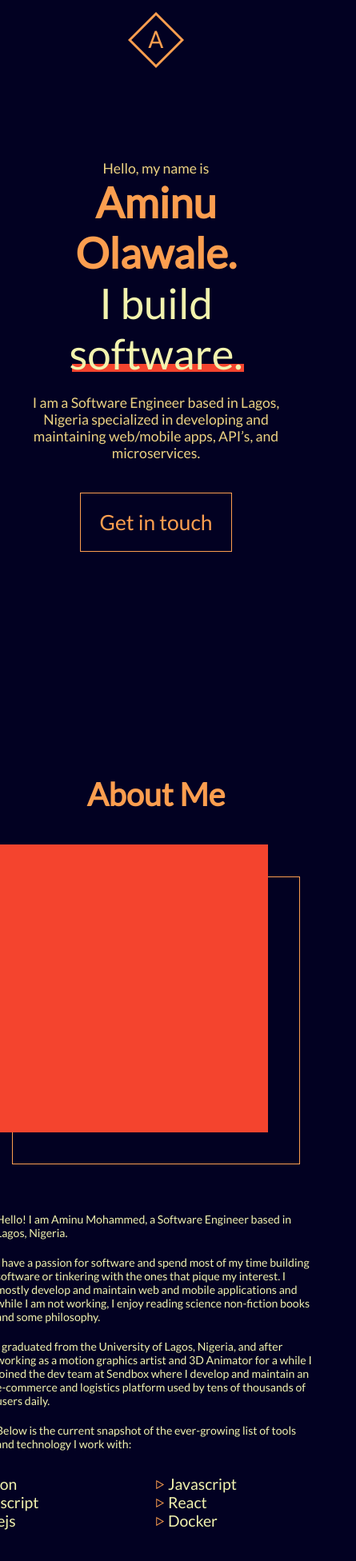
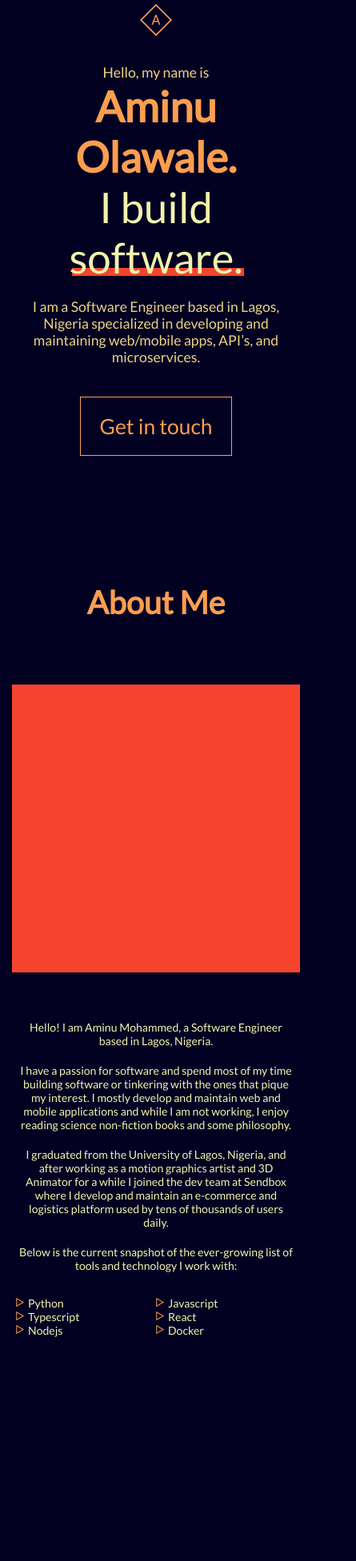
Before and after one commit to aminuolawale/portfolio_site, a React (Create React App) app: page / in a window 390 px wide. Shown: the top 1952 px of the page at 80% size, 445 px wide, since content can reach past the window. Built offline with nearby package versions, Linux system fonts and the light colour scheme.

Commit message:
testing mobile responsiveness

```diff
--- a/src/sass/components/_navbar.scss
+++ b/src/sass/components/_navbar.scss
@@ -10,6 +10,13 @@
             display:flex;
             align-items: center;
             justify-content:center;
+            height:50px;
+          }
+
+          &>img {
+            @media screen and (max-width: $break-small) {
+                height:80%;
+              }
           }
     }
     &__links {
--- a/src/sass/containers/_about.scss
+++ b/src/sass/containers/_about.scss
@@ -49,10 +49,11 @@
                     margin-top: 60px;
                   }
                 @media screen and (max-width: $break-small) {
-                    width:80%;
+                    width:100%;
                     font-size: $xsm-font;
                     margin:auto;
                     margin-top: 60px;
+                    text-align: center;
                 }
             }
             &__techs {
@@ -63,10 +64,17 @@
                 &>ul {
                     width:250px;
                     margin-top: 30px;
+
                 }
                 &__listIcon {
                     margin-right: 5px;
                 }
+                @media screen and (max-width: $break-small) {
+                    font-size: $xsm-font;
+                }
+            }
+            @media screen and (max-width: $break-small) {
+                width:100%;
             }
         }
         &__image {
@@ -83,6 +91,10 @@
                 height: 360px;
                 width: 360px;
                 background:$main-red;
+                @media screen and (max-width: $break-small) {
+                    top:0px;
+                    left: 0px;
+                  }
             }
         }
         @media screen and (max-width: $break-large) {
--- a/src/sass/containers/_home.scss
+++ b/src/sass/containers/_home.scss
@@ -70,5 +70,7 @@
         display:block;
         width:100%;
         text-align: center;
+        margin-top: 30px;
+        margin-bottom: 180px;
       }
 }
```
